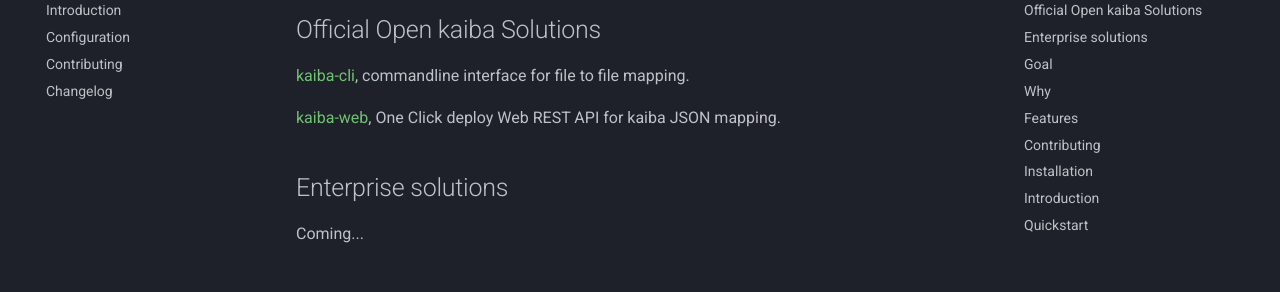
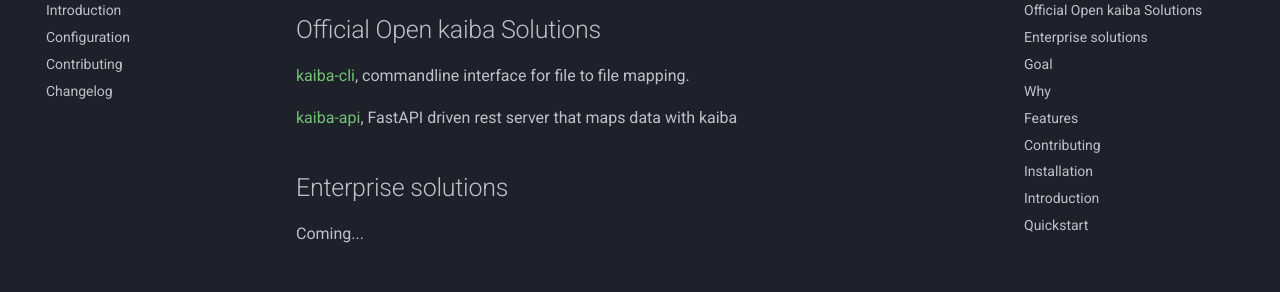
Before and after one commit to kaiba-tech/kaiba, an MkDocs documentation site: the page built from docs/index.md, in a window 1280 px wide and 900 px high, scrolled down 989 px. Shown: the part 152-444 px from the top of the window. Built offline with MkDocs 1.6.1 and Material for MkDocs 9.7.7, drawn with Linux system fonts in a browser that asks for light colours; comment, search, counter and statistics services are not loaded.

Commit message:
rename kaiba-web link to kaiba-api

```diff
--- a/docs/index.md
+++ b/docs/index.md
@@ -33,7 +33,7 @@ __This enables you to change any input into the output you desire.__
 
 [kaiba-cli](https://github.com/kaiba-tech/kaiba-cli), commandline interface for file to file mapping.
 
-[kaiba-web](https://github.com/kaiba-tech/kaiba-web), One Click deploy Web REST API for kaiba JSON mapping.
+[kaiba-api](https://github.com/kaiba-tech/kaiba-api), FastAPI driven rest server that maps data with kaiba
 
 ## Enterprise solutions
 
```
